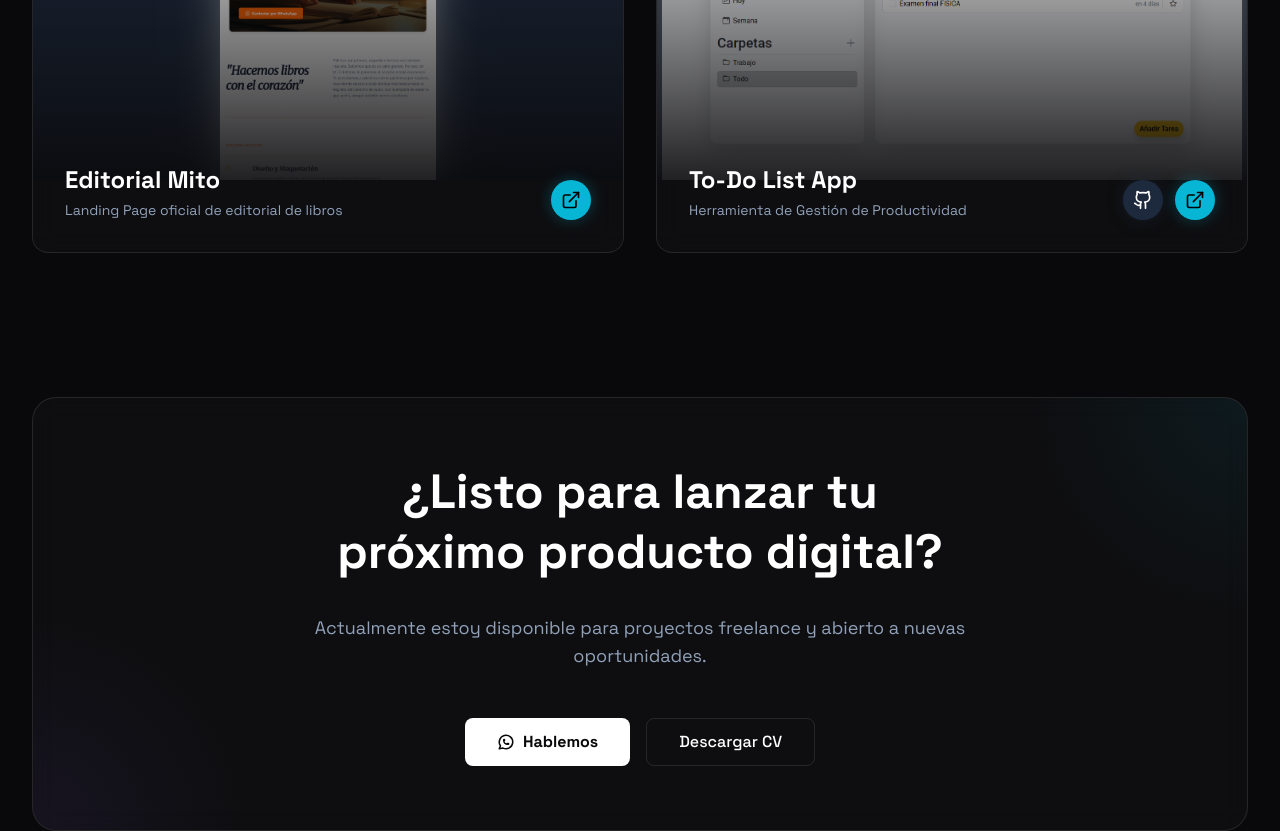
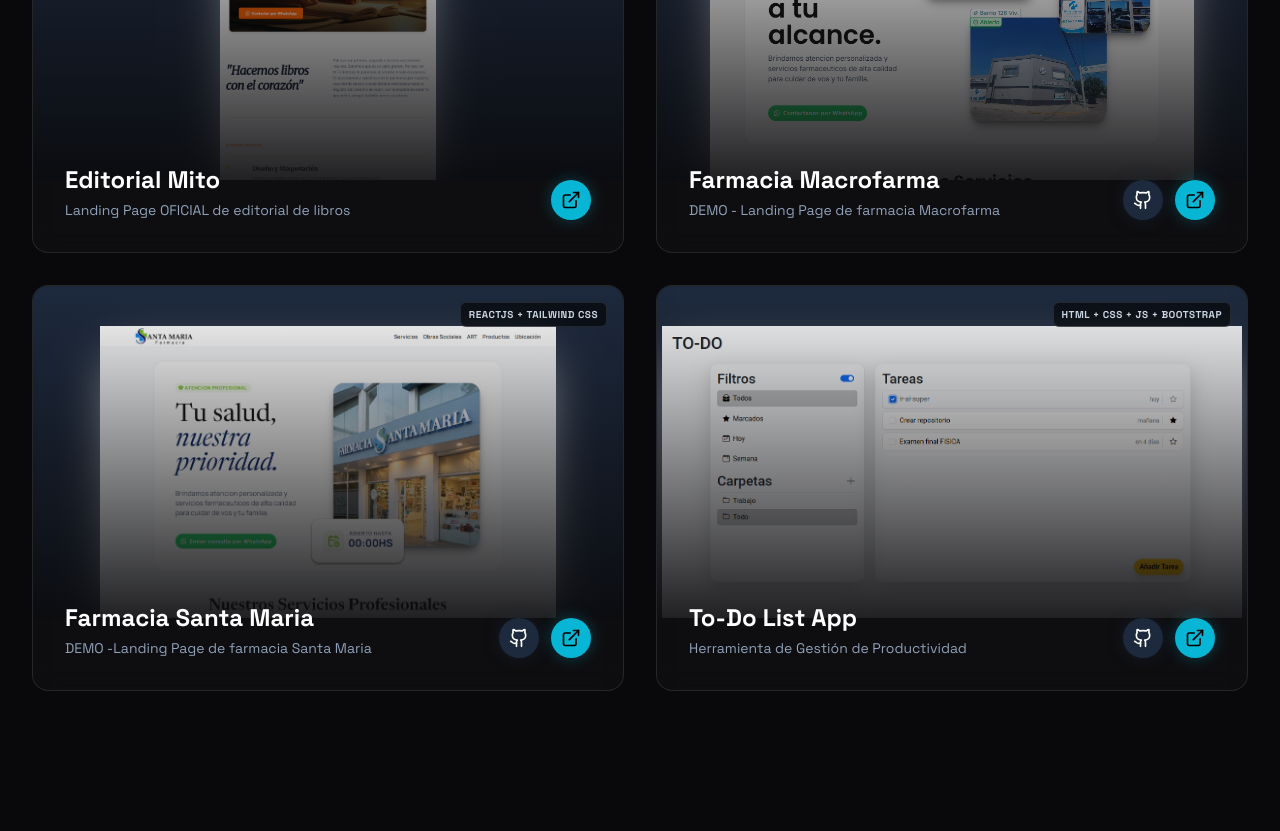
Before and after one commit to FranciscoCordoba/portfolio-fcordoba, a React (Vite) app: page / in a window 1280 px wide. Shown: the part 1520-2351 px from the top of the page. Built offline with nearby package versions, Linux system fonts and the light colour scheme.

Commit message:
actualizacion de algunos proyectos

```diff
--- a/src/data/portfolioData.js
+++ b/src/data/portfolioData.js
@@ -34,14 +34,7 @@ export const portfolioData = {
         { name: "MCP", icon: "ServerCogIcon", colorClass: "text-teal-400" }
     ],
     projects: [
-        /* {
-            title: "Farmacia Macrofarma",
-            category: "Landing Page de farmacia Macrofarma",
-            tag: "ReactJS + Tailwind CSS + Skills/MCP",
-            image: "/macrofarma-web.png",
-            link: "https://github.com/FranciscoCordoba/farmacia-macrofarma",
-            website: "https://farmacia-macrofarma.pages.dev/"
-        },
+        /*
         {
             title: "Franquicia Mas Pizza",
             category: "Portal de Cadena de Restaurantes",
@@ -52,11 +45,27 @@ export const portfolioData = {
         }, */
         {
             title: "Editorial Mito",
-            category: "Landing Page oficial de editorial de libros",
-            tag: "ReactJS + Tailwind CSS",
+            category: "Landing Page OFICIAL de editorial de libros",
+            tag: "ReactJS + Tailwind CSS + Skills/MCP",
             image: "/editorialmito.ar_.png",
             /*link: "https://github.com/FranciscoCordoba/mito-editorial",*/
             website: "https://editorialmito.ar/"
+        },
+        {
+            title: "Farmacia Macrofarma",
+            category: "DEMO - Landing Page de farmacia Macrofarma",
+            tag: "ReactJS + Tailwind CSS",
+            image: "/macrofarma-web.png",
+            link: "https://github.com/FranciscoCordoba/farmacia-macrofarma",
+            website: "https://farmacia-macrofarma.pages.dev/"
+        },
+        {
+            title: "Farmacia Santa Maria",
+            category: "DEMO -Landing Page de farmacia Santa Maria",
+            tag: "ReactJS + Tailwind CSS",
+            image: "/santa-maria-web.png",
+            link: "https://github.com/FranciscoCordoba/farmacia-santa-maria",
+            website: "https://farmacia-santa-maria.vercel.app/"
         },
         {
             title: "To-Do List App",
@@ -65,15 +74,7 @@ export const portfolioData = {
             image: "/to-do-app-web.png",
             link: "https://github.com/FranciscoCordoba/To-Do-List",
             website: "https://to-do-list-snowy-six-50.vercel.app/"
-        }/* ,
-        {
-            title: "Farmacia Santa Maria",
-            category: "Landing Page de farmacia Santa Maria",
-            tag: "ReactJS + Tailwind CSS",
-            image: "/santa-maria-web.png",
-            link: "https://github.com/FranciscoCordoba/farmacia-santa-maria",
-            website: "https://farmacia-santa-maria.vercel.app/"
-        } */
+        }
     ],
     contact: {
         email: "franciscocordoba.dev@gmail.com",
```
